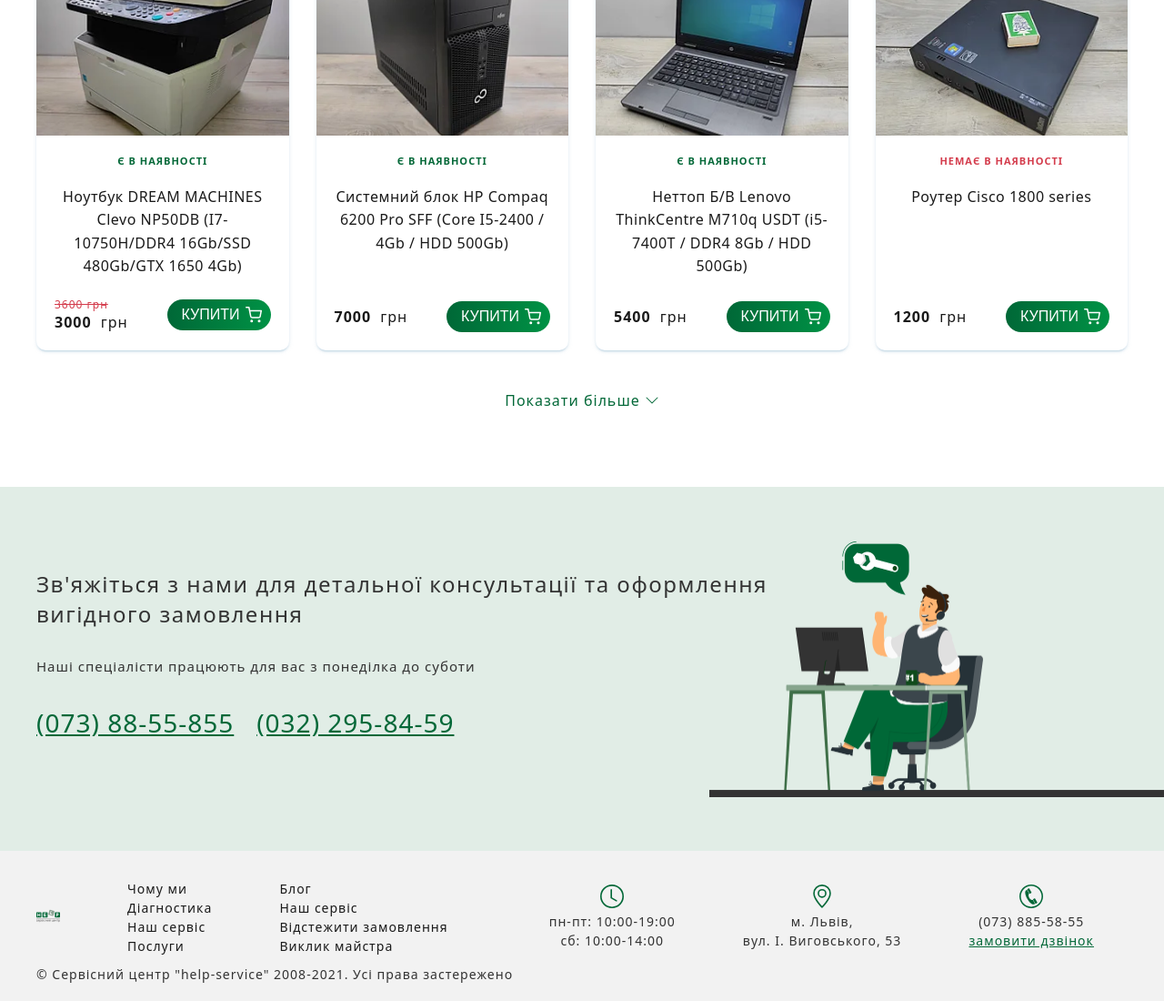
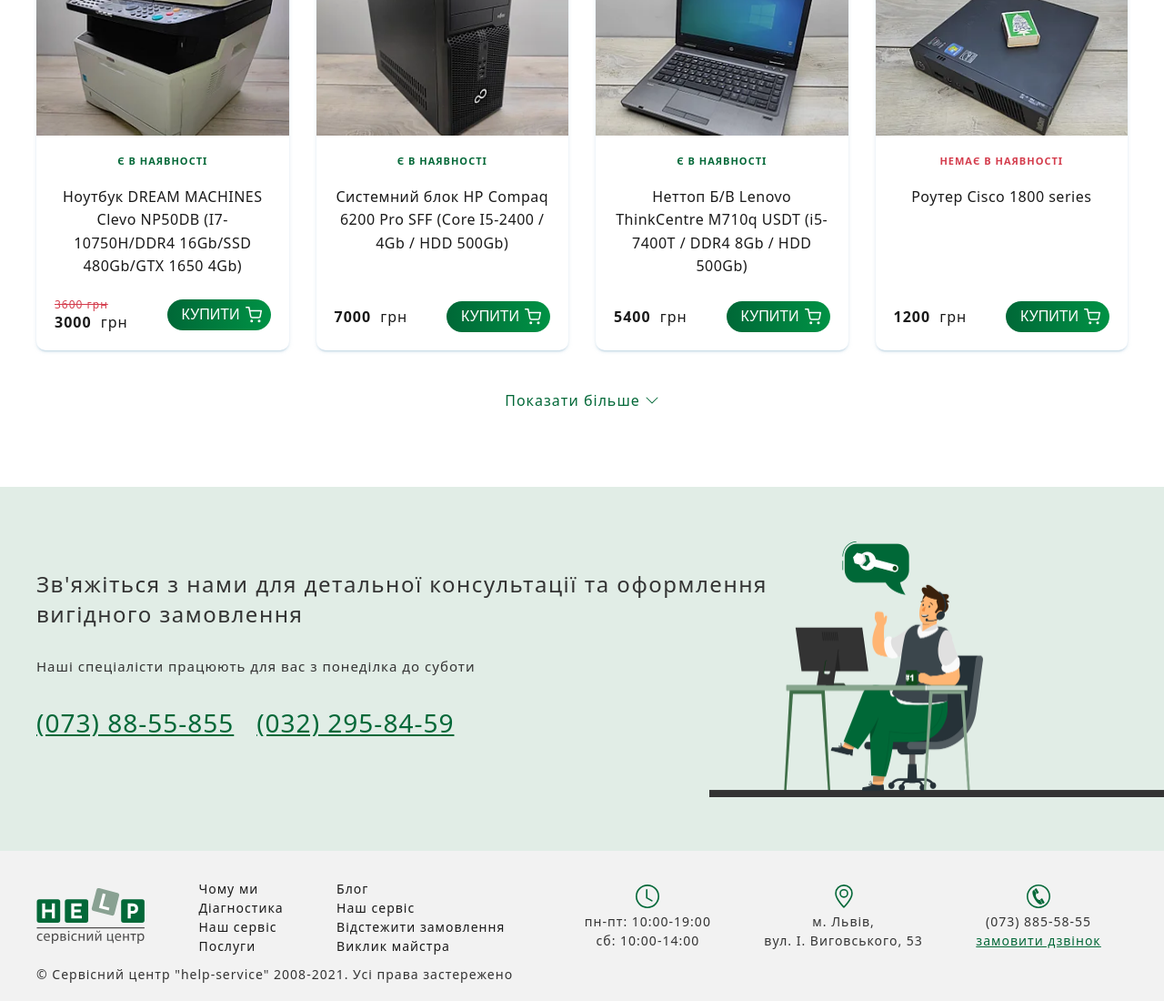
Before and after one commit to lvivduncan/help-service-2, a plain HTML site: page index.html in a window 1280 px wide. Shown: the part 5469-6569 px from the top of the page at 91% size. Drawn offline with Linux system fonts and the light colour scheme.

Commit message:
footer a svg

```diff
--- a/css/footer.css
+++ b/css/footer.css
@@ -36,6 +36,10 @@
 #footer svg{
     width: 26px;
     fill: var(--green);
+}
+
+#footer a svg{
+    width: auto;
 }
 
 /* цопірайт */
```
